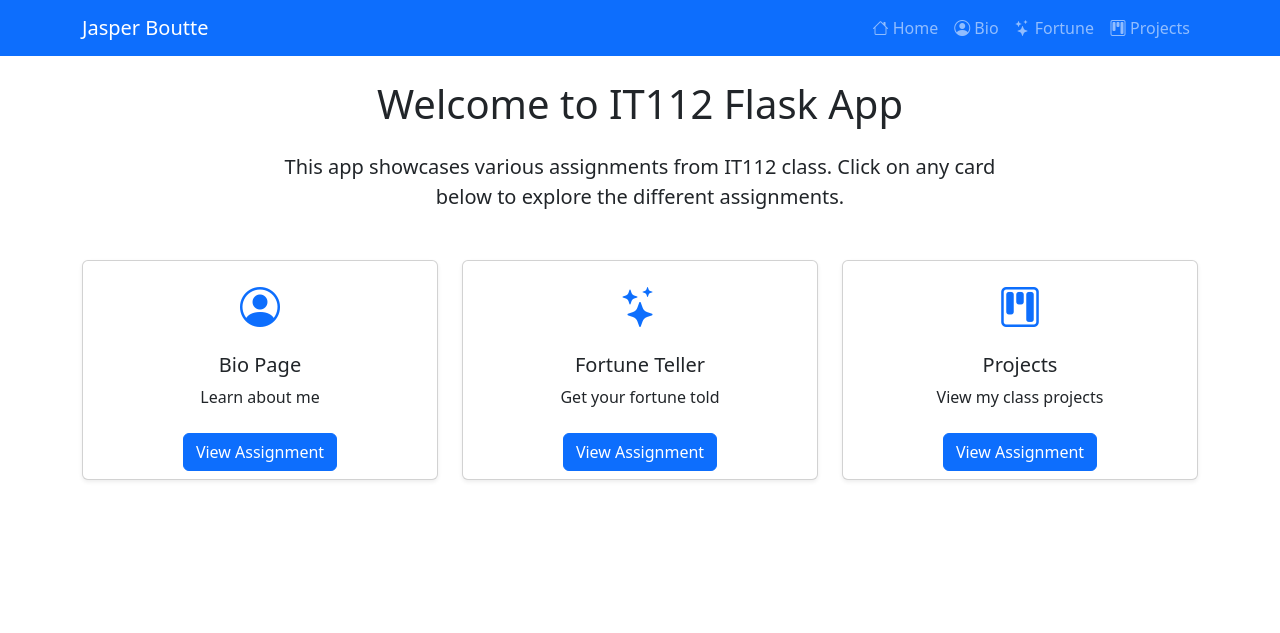
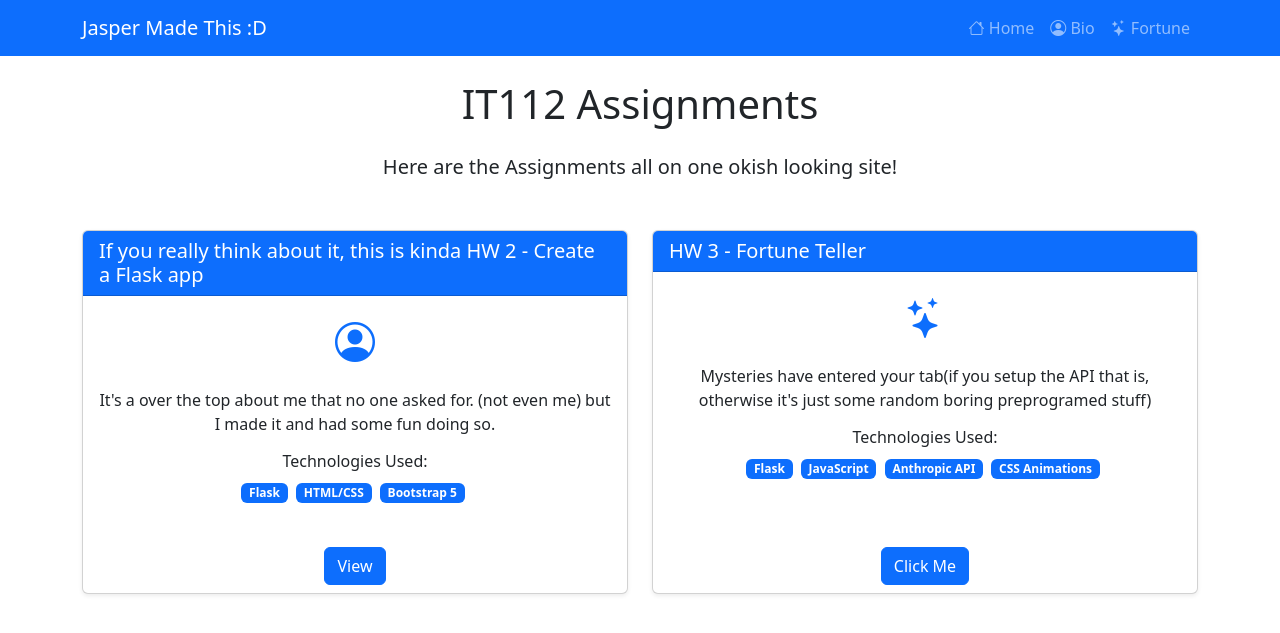
Before and after one commit to JasperBoutte/IT112-Flask-Site, a Flask app: page / in a window 1280 px wide. Shown: the top 633 px of the page. Run offline with Flask 3, Linux system fonts and the light colour scheme.

Commit message:
HW 3 done

```diff
--- a/app.py
+++ b/app.py
@@ -14,20 +14,29 @@ app.config['SECRET_KEY'] = os.environ.get('SECRET_KEY', 'fallback-dev-key')
 # Register blueprints
 from routes.bio import bio_bp
 from routes.fortune import fortune_bp
-from routes.projects import projects_bp
 
 app.register_blueprint(bio_bp)
 app.register_blueprint(fortune_bp)
-app.register_blueprint(projects_bp)
 
 @app.route('/')
 def index():
-    assignments = [
-        {"title": "Bio Page", "description": "Learn about me", "url": "/bio", "icon": "person-circle"},
-        {"title": "Fortune Teller", "description": "Get your fortune told", "url": "/fortune", "icon": "stars"},
-        {"title": "Projects", "description": "View my class projects", "url": "/projects", "icon": "kanban"}
+    sections = [
+        {
+            "title": "Bio Page",
+            "description": "Learn about me and my skills",
+            "url": "/bio",
+            "icon": "person-circle",
+            "tech": ["Flask", "HTML/CSS", "Bootstrap 5"]
+        },
+        {
+            "title": "AI Fortune Teller",
+            "description": "Get your fortune from Claude AI",
+            "url": "/fortune",
+            "icon": "stars",
+            "tech": ["Flask", "JavaScript", "Anthropic API", "CSS Animations"]
+        }
     ]
-    return render_template('index.html', assignments=assignments)
+    return render_template('index.html', assignments=sections)
 
 if __name__ == '__main__':
     app.run(debug=True)
--- a/requirements.txt
+++ b/requirements.txt
@@ -1,2 +1,3 @@
 flask==2.3.3
 python-dotenv==1.0.0
+anthropic==0.18.1
--- a/static/css/main.css
+++ b/static/css/main.css
@@ -86,7 +86,7 @@ body {
     100% { opacity: 0.8; transform: scale(1.2); }
 }
 
-/* Color and Number Options */
+/* Fortune Teller Options */
 .options-container {
     display: flex;
     flex-wrap: wrap;
--- a/templates/base.html
+++ b/templates/base.html
@@ -15,7 +15,7 @@
 <body>
     <nav class="navbar navbar-expand-lg navbar-dark bg-primary mb-4">
         <div class="container">
-            <a class="navbar-brand" href="/">Jasper Boutte</a>
+            <a class="navbar-brand" href="/">Jasper Made This :D</a>
             <button class="navbar-toggler" type="button" data-bs-toggle="collapse" data-bs-target="#navbarNav">
                 <span class="navbar-toggler-icon"></span>
             </button>
@@ -29,9 +29,6 @@
                     </li>
                     <li class="nav-item">
                         <a class="nav-link" href="/fortune"><i class="bi bi-stars"></i> Fortune</a>
-                    </li>
-                    <li class="nav-item">
-                        <a class="nav-link" href="/projects"><i class="bi bi-kanban"></i> Projects</a>
                     </li>
                 </ul>
             </div>
--- a/templates/fortune/result.html
+++ b/templates/fortune/result.html
@@ -1,13 +1,13 @@
 {% extends 'base.html' %}
 
-{% block title %}Your Fortune Revealed - IT112 Flask App{% endblock %}
+{% block title %}Your Fortune - Jasper Boutte{% endblock %}
 
 {% block content %}
 <div class="row justify-content-center">
     <div class="col-lg-8">
         <div class="card shadow mb-5">
             <div class="card-header bg-primary text-white text-center">
-                <h2 class="mb-0"><i class="bi bi-stars me-2"></i>Fortune Revealed</h2>
+                <h2 class="mb-0"><i class="bi bi-stars me-2"></i>Your Fortune</h2>
             </div>
             <div class="card-body text-center">
                 <div class="crystal-ball-container">
--- a/templates/index.html
+++ b/templates/index.html
@@ -1,31 +1,59 @@
 {% extends 'base.html' %}
 
-{% block title %}Home - IT112 Flask App{% endblock %}
+{% block title %}Home - Jasper Boutte{% endblock %}
 
 {% block content %}
 <div class="row justify-content-center">
     <div class="col-md-8 text-center">
-        <h1 class="mb-4">Welcome to IT112 Flask App</h1>
+        <h1 class="mb-4">IT112 Assignments</h1>
         <p class="lead mb-5">
-            This app showcases various assignments from IT112 class.
-            Click on any card below to explore the different assignments.
+            Here are the Assignments all on one okish looking site!
         </p>
     </div>
 </div>
 
-<div class="row row-cols-1 row-cols-md-3 g-4">
-    {% for assignment in assignments %}
+<div class="row row-cols-1 row-cols-md-2 g-4">
+    {% for project in assignments %}
     <div class="col">
         <div class="card h-100 shadow-sm hover-card">
+            <div class="card-header bg-primary text-white">
+                {% if project.url == "/bio" %}
+                <h3 class="h5 mb-0">If you really think about it, this is kinda HW 2 - Create a Flask app</h3>
+                {% elif project.url == "/fortune" %}
+                <h3 class="h5 mb-0">HW 3 - Fortune Teller</h3>
+                {% else %}
+                <h3 class="h5 mb-0">{{ project.title }}</h3>
+                {% endif %}
+            </div>
             <div class="card-body text-center">
                 <div class="icon-wrapper mb-3">
-                    <i class="bi bi-{{ assignment.icon }} fs-1"></i>
+                    <i class="bi bi-{{ project.icon }} fs-1"></i>
                 </div>
-                <h5 class="card-title">{{ assignment.title }}</h5>
-                <p class="card-text">{{ assignment.description }}</p>
+                {% if project.url == "/bio" %}
+                <p class="card-text mb-3">It's a over the top about me that no one asked for. (not even me) but I made it and had some fun doing so.</p>
+                {% elif project.url == "/fortune" %}
+                <p class="card-text mb-3">Mysteries have entered your tab(if you setup the API that is, otherwise it's just some random boring preprogramed stuff)</p>
+                {% else %}
+                <p class="card-text mb-3">{{ project.description }}</p>
+                {% endif %}
+
+                <div class="mb-3">
+                    <h6 class="mb-2">Technologies Used:</h6>
+                    <div>
+                        {% for tech in project.tech %}
+                        <span class="badge bg-primary me-1 mb-1">{{ tech }}</span>
+                        {% endfor %}
+                    </div>
+                </div>
             </div>
             <div class="card-footer bg-transparent text-center border-top-0">
-                <a href="{{ assignment.url }}" class="btn btn-primary">View Assignment</a>
+                {% if project.url == "/bio" %}
+                <a href="{{ project.url }}" class="btn btn-primary">View</a>
+                {% elif project.url == "/fortune" %}
+                <a href="{{ project.url }}" class="btn btn-primary">Click Me</a>
+                {% else %}
+                <a href="{{ project.url }}" class="btn btn-primary">View Project</a>
+                {% endif %}
             </div>
         </div>
     </div>
```
Also changed, not shown: routes/fortune.py (+63 -22 lines), routes/projects.py (+11 -32 lines), templates/fortune/form.html (+4 -4 lines), templates/projects/index.html (+12 -20 lines), README.md, static/images/projects_showcase.jpg (deleted), static/images/python_scripts.jpg (deleted), 1 other file.
